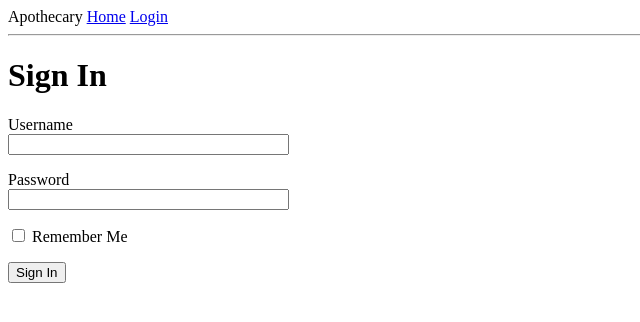
After one commit to jayson1200/Apothecary, a Flask app: page /login in a window 1280 px wide. The commit adds this page. Shown: the top 322 px of the page, without its empty margins (0-640 px from the left). Run offline with Flask 2, Linux system fonts and the light colour scheme.

Commit message:
added login system

```diff
--- a/app/__init__.py
+++ b/app/__init__.py
@@ -1,3 +1,7 @@
 from flask import Flask
+from config import Config
+
 app = Flask(__name__)
+app.config.from_object(Config)
+
 from app import routes
--- /dev/null
+++ b/app/forms.py
@@ -0,0 +1,9 @@
+from flask_wtf import FlaskForm
+from wtforms import StringField, PasswordField, BooleanField, SubmitField
+from wtforms.validators import DataRequired
+
+class LoginForm(FlaskForm):
+    username=StringField("Username", validators=[DataRequired()])
+    password=PasswordField("Password", validators=[DataRequired()])
+    remember_me=BooleanField("Remember Me")
+    submit=SubmitField("Sign In")
--- a/app/routes.py
+++ b/app/routes.py
@@ -1,5 +1,6 @@
-from flask import render_template
+from flask import render_template, flash, redirect
 from app import app
+from app.forms import LoginForm
 @app.route('/')
 @app.route('/index')
 def index():
@@ -15,3 +16,11 @@ def index():
         }
     ]
     return render_template('index.html',title='Home',user=user, posts=posts)
+@app.route('/login', methods=["GET", 'POST'])
+def login():
+    form=LoginForm()
+    if form.validate_on_submit():
+        flash("Login requested for user {}, remember_me={}".format(
+            form.username.data, form.remember_me.data))
+        return redirect('/index')
+    return render_template('login.html', title="Sign In", form=form)
--- a/app/templates/base.html
+++ b/app/templates/base.html
@@ -2,13 +2,25 @@
     <head>
         {% if title %}
         <title> {{title}} - Apothecary</title>
-        {%else%}
+        {% else %}
         <title> Welcome to Apothecary!</title>
-        {%endif%}
+        {% endif %}
     </head>
     <body>
-        <div>Apothecary <a href="/index">Home</a></div>
+        <div>Apothecary
+            <a href="/index">Home</a>
+            <a href="/login">Login</a>
+        </div>
         <hr>
-        {%block content%} {%endblock%}
+        {% with messages= get_flashed_messages() %}
+        {% if messages %}
+        <ul>
+            {% for message in messages%}
+            <li>{{message}}</li>
+            {%endfor%}
+        </ul>
+        {%endif%}
+        {% endwith %}
+        {% block content %} {% endblock %}
     </body>
 </html>
--- /dev/null
+++ b/app/templates/login.html
@@ -0,0 +1,23 @@
+{% extends "base.html" %}
+{% block content %}
+<h1>Sign In</h1>
+<form action="" method="post" novalidate>
+    {{form.hidden_tag()}}
+    <p>
+        {{form.username.label}}<br>
+        {{form.username(size=32) }} <br>
+        {% for error in form.username.errors %}
+        <span style="color:red;">[{{error}}]</span>
+        {%endfor%}
+    </p>
+    <p>
+        {{form.password.label}}<br>
+        {{form.password(size=32) }}<br>
+        {% for error in form.password.errors %}
+        <span style="color:red;">[{{error}}]</span>
+        {%endfor%}
+    </p>
+    <p>{{form.remember_me() }} {{form.remember_me.label}} </p>
+    <p>{{form.submit()}}</p>
+    </form>
+{% endblock %}
--- a/config.py
+++ b/config.py
@@ -1,3 +1,3 @@
 import os
 class Config(object):
-    SECRET_KEY = os.environ.get('Secret_Key') or "you-will-never-guess"
+    SECRET_KEY = os.environ.get('SECRET_KEY') or "you-will-never-guess"
```
